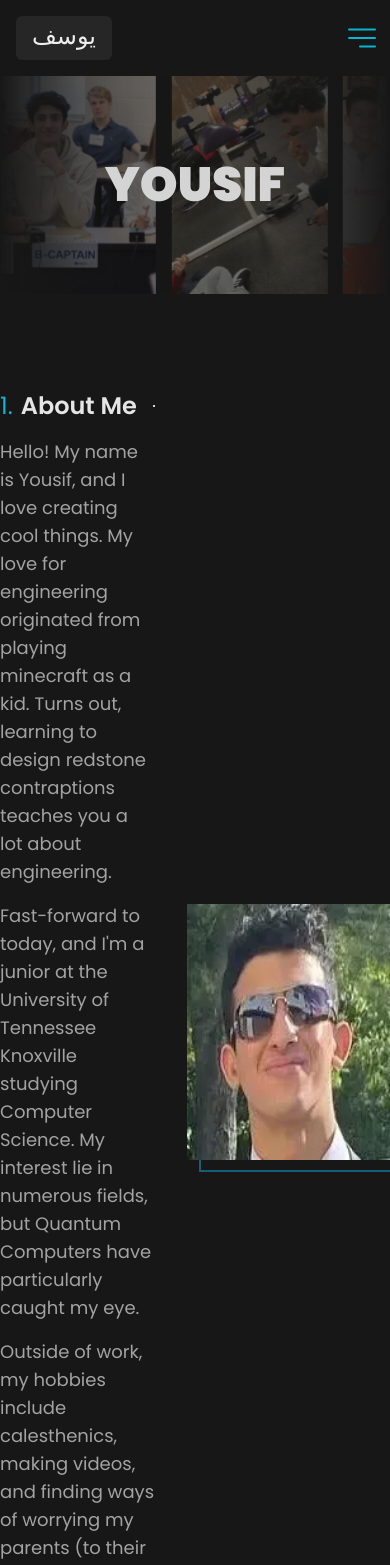
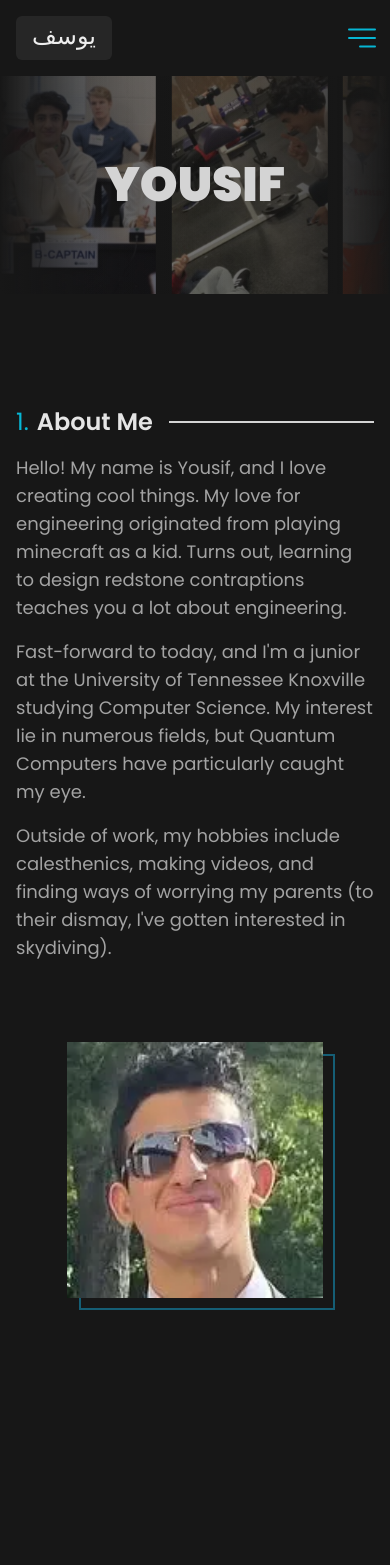
Before and after one commit to Yaucrates/porfolio, a SvelteKit app: page /about in a window 390 px wide. Shown: the top 1565 px of the page. After the commit the page ends 1378 px from the top, so only its background shows below. Built offline with nearby package versions, Linux system fonts and the light colour scheme; a web font is replaced by a local one.

Commit message:
Finished About Section 1

```diff
--- a/src/routes/about/+page.svelte
+++ b/src/routes/about/+page.svelte
@@ -20,8 +20,8 @@
         <ImageSlider {image_paths} />
     </div>
 
-    <div class="w-full flex items-center justify-center gap-8 my-20">
-        <div class="w-2/5 flex flex-col gap-4">
+    <div class="w-full flex flex-col lg:flex-row items-center justify-center gap-16 my-20">
+        <div class="p-4 min-[400px]:p-16 lg:p-0 lg:w-2/5 flex flex-col gap-4">
             <div class="flex items-center gap-4">
                 <div class="text-2xl text-nowrap flex gap-2">
                     <span class="text-cyan-500">1.</span>
@@ -30,25 +30,25 @@
                 <hr class="w-full border-[1px] border-neutral-300"/>
             </div>
             <div class="text-lg flex flex-col gap-4 text-neutral-400">
-                <p class="">
+                <p>
                     Hello! My name is Yousif, and I love creating cool things. My love for engineering
                     originated from playing minecraft as a kid. Turns out, learning to design redstone
                     contraptions teaches you a lot about engineering.
                 </p>
-                <p class="">
+                <p>
                     Fast-forward to today, and I'm a junior at the University of Tennessee Knoxville
                     studying Computer Science. My interest lie in numerous fields, but Quantum Computers
                     have particularly caught my eye.
                 </p>
-                <p class="">
+                <p>
                     Outside of work, my hobbies include calesthenics, making videos, and finding ways of
                     worrying my parents (to their dismay, I've gotten interested in skydiving).
                 </p>
             </div>
         </div>
-        <button class="relative w-fit h-fit group rounded-lg aspect-square">
+        <div class="relative w-fit h-fit group rounded-lg aspect-square">
             <img src="headshot.webp" alt="headshot" class="h-64 w-64 relative z-10 group-hover:-translate-x-1 group-hover:-translate-y-1 transition-all duration-100"/>
             <div class="w-full h-full absolute top-0 left-0 border-2 border-cyan-800 bg-transparent translate-x-3 group-hover:translate-x-4 translate-y-3 group-hover:translate-y-4 transition-all duration-100 z-0"></div>
-        </button>
+        </div>
     </div>
 </div>
```
